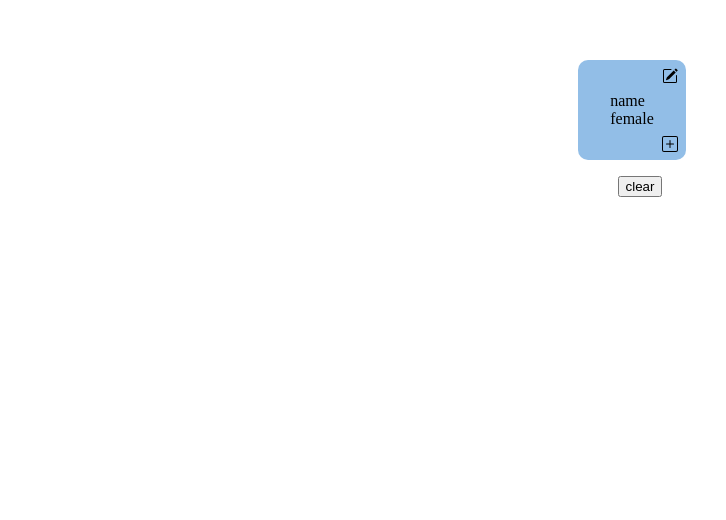
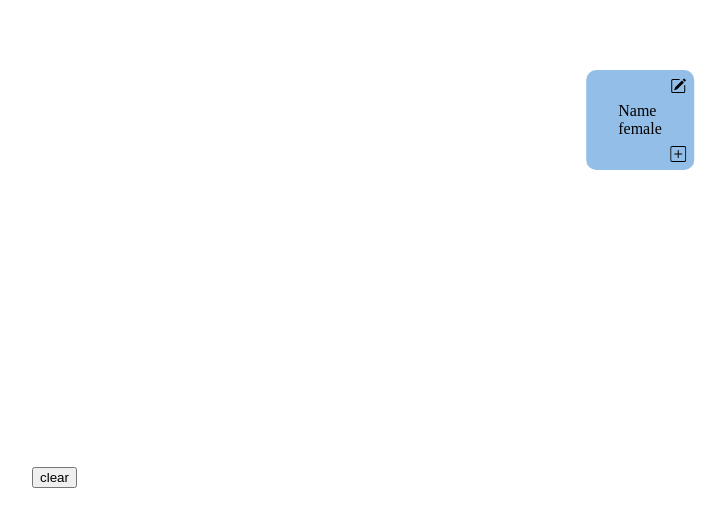
Before and after one commit to NiceSlice/ngx-family-tree, an Angular app: page / in a window 1280 px wide. Shown: the part 280-800 px from the top of the page, without its empty margins (0-726 px from the left). Built offline with nearby package versions, Linux system fonts and the light colour scheme.

Commit message:
edit css to center family component

```diff
--- a/src/app/app.component.html
+++ b/src/app/app.component.html
@@ -1,4 +1,4 @@
 <div class="layout">
-  <ngx-family [family]="_selectedFamily"></ngx-family>
-  <button (click)="_clear()">clear</button>
+  <ngx-family [family]="_selectedFamily" class="family"></ngx-family>
+  <button (click)="_clear()" class="clear-button">clear</button>
 </div>
--- a/src/app/app.component.scss
+++ b/src/app/app.component.scss
@@ -4,4 +4,17 @@
   align-items: center;
   justify-content: center;
   height: 100%;
+  position: relative;
+
+  .family {
+    position: relative;
+    height: 100%;
+    width: 100%;
+  }
+
+  .clear-button {
+    position: absolute;
+    left: 2rem;
+    bottom: 2rem;
+  }
 }
--- a/src/app/components/Family/index.html
+++ b/src/app/components/Family/index.html
@@ -1,14 +1,10 @@
-<div class="family">
-  <div class="person-row">
-    <ngx-person *ngFor="let father of family?.fathers" [person]="father" role="father"></ngx-person>
-    <ngx-person *ngFor="let mother of family?.mothers" [person]="mother" role="mother"></ngx-person>
-  </div>
+<div class="person-row person-row-top">
+  <ngx-person *ngFor="let father of family?.fathers" [person]="father" role="father"></ngx-person>
+  <ngx-person *ngFor="let mother of family?.mothers" [person]="mother" role="mother"></ngx-person>
+</div>
 
-  <div class="person-row">
-    <ngx-person [person]="family?.selectedPerson" [selected]="true"></ngx-person>
-  </div>
+<ngx-person [person]="family?.selectedPerson" [selected]="true" class="person-row person-row-middle"></ngx-person>
 
-  <div class="person-row">
-    <ngx-person *ngFor="let child of family?.children" [person]="child" role="child"></ngx-person>
-  </div>
+<div class="person-row person-row-bottom">
+  <ngx-person *ngFor="let child of family?.children" [person]="child" role="child"></ngx-person>
 </div>
--- a/src/app/components/Family/style.scss
+++ b/src/app/components/Family/style.scss
@@ -2,4 +2,24 @@
   display: flex;
   flex-wrap: wrap;
   justify-content: center;
+  position: absolute;
+  width: max-content;
 }
+
+.person-row-top {
+  top: 30%;
+  left: 50%;
+  transform: translate(-50%, -50%);
+}
+
+.person-row-middle {
+  top: 50%;
+  left: 50%;
+  transform: translate(-50%, -50%);
+}
+
+.person-row-bottom {
+  top: 70%;
+  left: 50%;
+  transform: translate(-50%, -50%);
+}
--- a/src/app/components/Person/index.html
+++ b/src/app/components/Person/index.html
@@ -1,7 +1,7 @@
 <div class="person" (click)="_selectPerson()">
   <div *ngIf="!selected" class="person-info selectable">
     <div>{{ role }}</div>
-    <div>{{ person?.name }}</div>
+    <div>{{ person?.name | titlecase }}</div>
     <div>{{ person?.sex }}</div>
   </div>
 
@@ -40,7 +40,7 @@
         <path d="M8 4a.5.5 0 0 1 .5.5v3h3a.5.5 0 0 1 0 1h-3v3a.5.5 0 0 1-1 0v-3h-3a.5.5 0 0 1 0-1h3v-3A.5.5 0 0 1 8 4z" />
       </svg>
 
-      <div>{{ person?.name }}</div>
+      <div>{{ person?.name | titlecase }}</div>
       <div>{{ person?.sex }}</div>
     </div>
 
--- a/src/app/components/Person/style.scss
+++ b/src/app/components/Person/style.scss
@@ -7,7 +7,6 @@
     display: flex;
     flex-direction: column;
     padding: 2rem;
-    margin-right: 1rem;
     border-radius: 10px;
     transition: 100ms;
   }
@@ -20,6 +19,7 @@
   }
 
   .selected-person {
+    position: relative;
     display: flex;
 
     .person-info-selected {
@@ -43,6 +43,8 @@
       background-color: rgb(146, 190, 231);
       padding: 2rem;
       border-radius: 10px;
+      position: absolute;
+      left: 8rem;
     }
   }
 }
```
